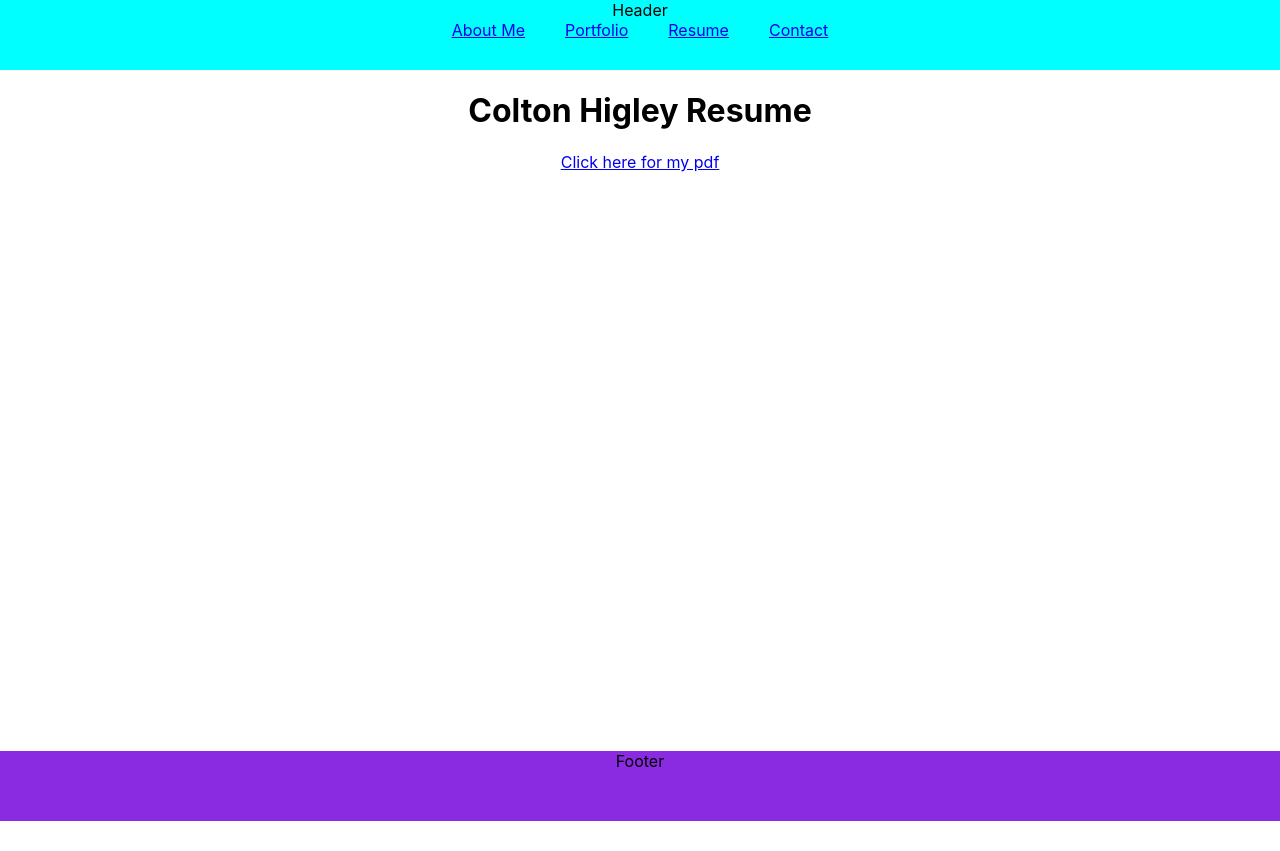
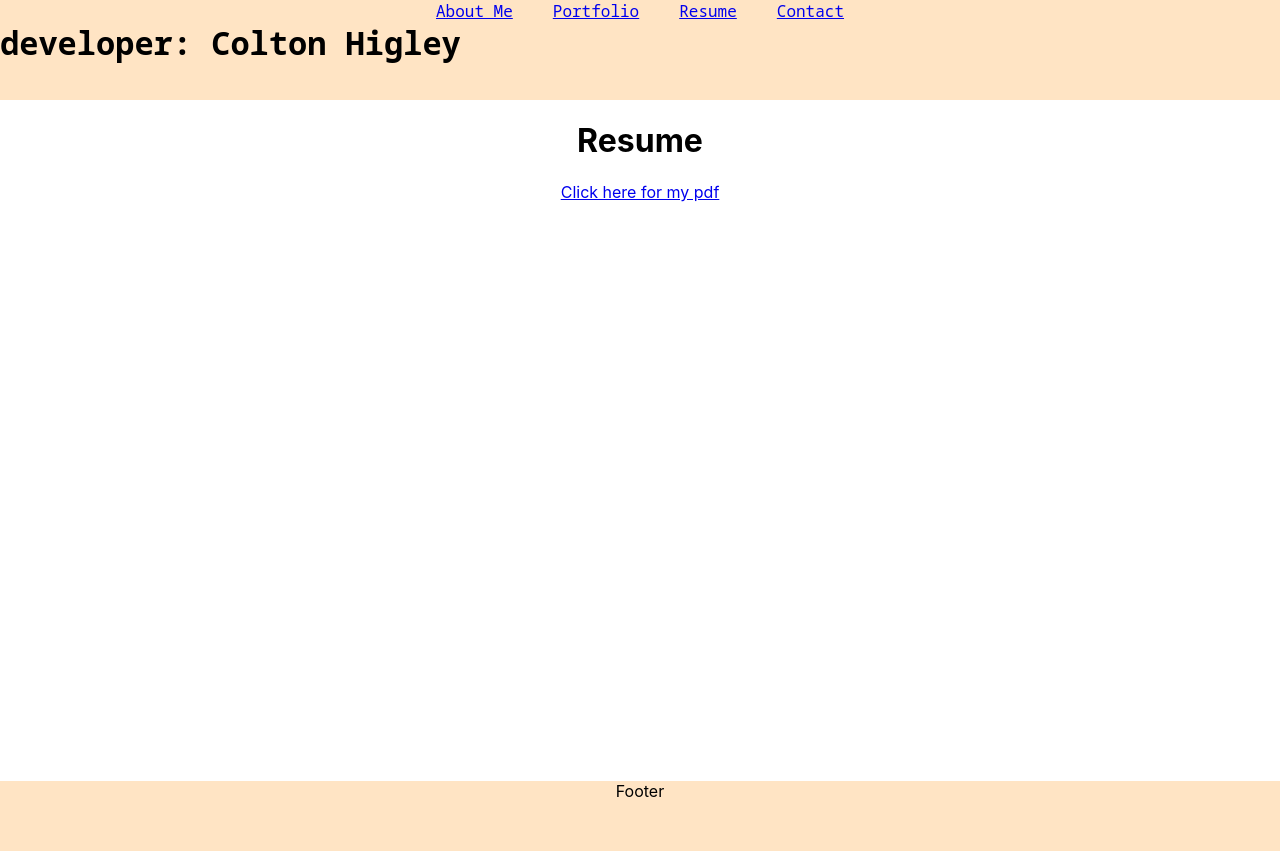
Before and after one commit to chigley22/UofU-Module20-Assignment, a React (Create React App) app: page /resume in a window 1280 px wide. Before the commit the page ends 821 px from the top, so only its background shows below. Built offline with nearby package versions, Linux system fonts and the light colour scheme.

Commit message:
About me section content added in

```diff
--- a/package.json
+++ b/package.json
@@ -1,5 +1,5 @@
 {
-  "name": "uofu-module20-refactorassignment",
+  "name": "uofu-module20-assignment",
   "version": "0.1.0",
   "private": true,
   "dependencies": {
--- a/src/assets/styles/About_me.css
+++ b/src/assets/styles/About_me.css
@@ -1,4 +1,5 @@
 #aboutMe {
     min-height: calc(100vh - 140px);
     background-color: white;
+    font-family: 'Noto Sans Mono', monospace;
 }
--- a/src/assets/styles/Footer.css
+++ b/src/assets/styles/Footer.css
@@ -1,4 +1,4 @@
 #footer {
     height: 70px;
-    background-color:blueviolet;
+    background-color:bisque;
 }
--- a/src/assets/styles/Header.css
+++ b/src/assets/styles/Header.css
@@ -1,8 +1,14 @@
 #header {
-    height: 70px;
-    background-color: aqua;
+    height: 100px;
+    background-color:bisque;
 }
 
 #linkWrapper a{
     margin: 0 20px;
+    font-family: 'Noto Sans Mono', monospace;
 }
+
+#headerTitle {
+    position:fixed;
+    font-family: 'Noto Sans Mono', monospace;
+}
--- a/src/components/About_me.js
+++ b/src/components/About_me.js
@@ -2,7 +2,29 @@ import React from "react";
 import "../assets/styles/About_me.css";
 
 function AboutMe() {
-  return <div id="aboutMe">AboutMe</div>;
+  return (
+    <div id="aboutMe">
+      <h1>About Me:</h1>
+      <img class="mb-5" src="../assets/aboutmeimage.jpg" alt="Colton Higley" />
+      <p>
+        This is just a place holder. Future development I will add in actual
+        about me information.
+      </p>
+      <p>
+        sale headlines attempted report clark pattern obtaining councils
+        engagement view under nasa composition assist trains nurse looks tooth
+        wrapping hotmail delivered nevertheless decorating launch matter beast
+        coffee clothing it bond totals nipples streaming vacancies preferred
+        jesus gain uruguay parameters acoustic aid airport stripes broke
+        security glad technology twist mounting pi involve burn consider vinyl
+        conferences opera figures spend films crime country auditor masters bus
+        municipality graphs capability job spotlight eyed larger concepts
+        ensuring manufacturer chance antiques bearing reflection remain utility
+        radical totally deposits urge martha virtual egyptian reads dying
+        license js tsunami persistent routine
+      </p>
+    </div>
+  );
 }
 
 export default AboutMe;
--- a/src/components/Header.js
+++ b/src/components/Header.js
@@ -5,7 +5,7 @@ import { Link } from "react-router-dom";
 function Header() {
   return (
     <div id="header">
-      Header
+      <h1 id="headerTitle">developer: Colton Higley</h1>
       <div id="linkWrapper">
         <Link to="/about-me">About Me</Link>
         <Link to="/portfolio">Portfolio</Link>
--- a/src/components/Resume.js
+++ b/src/components/Resume.js
@@ -5,7 +5,7 @@ import pdf from "../assets/resume.pdf";
 function Resume() {
   return (
     <div id="resume">
-      <h1>Colton Higley Resume</h1>
+      <h1>Resume</h1>
       <a href={pdf}>Click here for my pdf</a>
     </div>
   );
```
Also changed, not shown: src/assets/ProfileHeadshot.jpg (added), src/assets/aboutmeimage.jpg (added).
